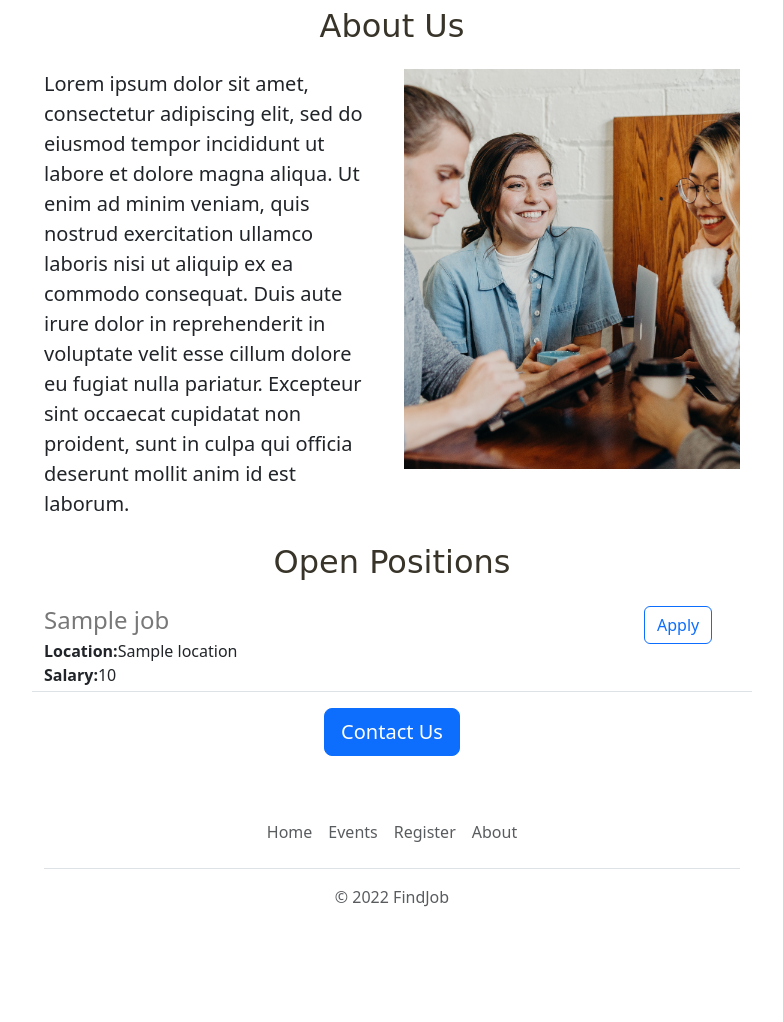
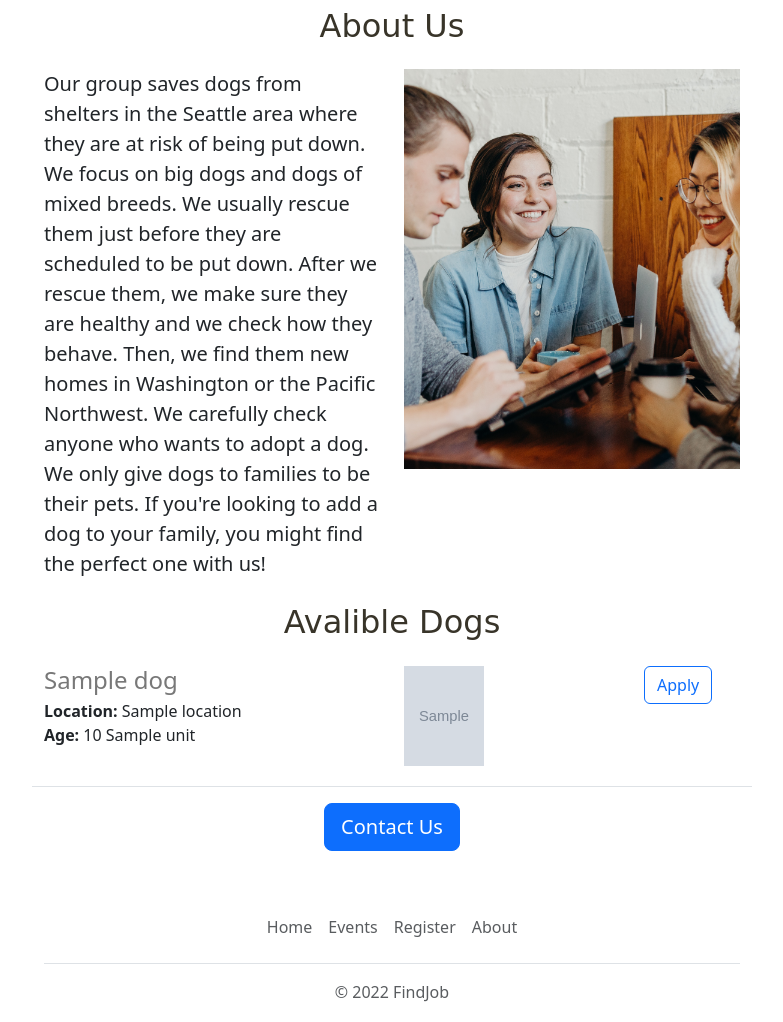
Before and after one commit to xuehuiyun/database-driven-career-application, a Flask app: template templates/home.html in a window 1280 px wide. Shown: the part 538-1560 px from the top of the page, without its empty margins (248-1031 px from the left). Before the commit the page ends 1445 px from the top, so only its background shows below. Run offline with Flask 3, Linux system fonts and the light colour scheme; the template is opened without the code that fills it: most values are stand-ins (such as "Sample title", 1, 10 or a date in 2020); grey boxes marked "Sample" are stand-in pictures.

Commit message:
updated nav.html

```diff
--- a/main.py
+++ b/main.py
@@ -1,21 +1,24 @@
 from flask import Flask, render_template,jsonify,request
-from database import load_jobs_from_db, load_job_from_db, add_information_to_db
+from database import load_dogs_from_db, add_information_to_db, load_dog_from_db
 app = Flask(__name__)
 
 @app.route('/')
 def hello_world():
-    jobs = load_jobs_from_db()
-    return render_template('home.html',jobs=jobs)
-@app.route('/api/jobs')
-def list_jobs():
-  return jsonify(jobs)
+    dogs = load_dogs_from_db()
+    return render_template('home.html', dogs=dogs)
+@app.route('/api/dogs')
+def list_dogs():
+    dogs = load_dogs_from_db()
+    return jsonify(dogs)
 
-@app.route("/job/<id>")
-def show_job(id):
-  job = load_job_from_db(id)
-  if not job:
+
+@app.route("/dog/<id>")
+def show_dog(id):
+  dog = load_dog_from_db(id)
+  if not dog:
     return "Not Found",404
-  return render_template('jobpage.html',job=job)
+  return render_template('dogpage.html',dog=dog)
+
 @app.route("/job/<id>/apply")
 def apply_to_job(id):
   data = request.args
--- a/templates/about.html
+++ b/templates/about.html
@@ -1,4 +1,4 @@
-<!DOCTYPE html>
+<!-- <!DOCTYPE html>
 <html>
   <head>
     <title>Home</title>
@@ -156,4 +156,4 @@
       </div>
     {% include 'footer.html' %}
   </body>
-</html>
+</html> -->
--- a/templates/application_submitted.html
+++ b/templates/application_submitted.html
@@ -1,4 +1,4 @@
-<!DOCTYPE html>
+<!-- <!DOCTYPE html>
 <html>
   <head>
     <title>Home</title>
@@ -49,4 +49,4 @@
     {% include 'footer.html' %}
       </div>
   </body>
-</html>
+</html> -->
--- /dev/null
+++ b/templates/dogitem.html
@@ -0,0 +1,20 @@
+<div class="border-bottom text__subcontent row">
+  <div class="col-6">
+    <h4>{{ dog.name }}</h4>
+    <div>
+      <b>Location:</b> {{ dog.location }}
+    </div>
+    <div>
+      {% if dog.age %}
+        <b>Age:</b> {{ dog.age }} {{ dog.unit }}
+      {% endif %}
+    </div>
+</div>
+  <div class="col-4">
+      <p> <img class="dogitem_image" src="{{dog.image_url}}"></p>
+  </div>
+
+   <div class="col-2">
+    <a href="/dog/{{dog['id']}}" type="button" class="btn btn-outline-primary">Apply</a>
+      </div>
+  </div>
--- a/templates/event.html
+++ b/templates/event.html
@@ -1,4 +1,4 @@
-<!DOCTYPE html>
+<!-- <!DOCTYPE html>
 <html>
   <head>
     <title>Home</title>
@@ -144,4 +144,4 @@
         </div>
       </div>
   </body>
-</html>
+</html> -->
--- a/templates/home.html
+++ b/templates/home.html
@@ -38,28 +38,34 @@
         object-fit: cover;
         object-position: center;
       }
+      .dogitem_image{
+        height: 100px;
+        width: 80px;
+        object-fit: cover;
+        object-position: center;
+      }
     </style>
   </head>
   <body>
      {%include 'nav.html' %}
     <div class="container">
-    <h1 class="text-center mt-2 mb-4">Find Jobs</h1>
+    <h1 class="text-center mt-2 mb-4">Dog Adoption</h1>
     <img class="img-fluid" src="/static/header.jpg" alt="header_image" >
     <h2 class="text-center mt-2 mb-4">About Us</h2>
       <div class="row">
       <div class="col-6">
-    <p class="lead">Lorem ipsum dolor sit amet, consectetur adipiscing elit, sed do eiusmod tempor incididunt ut labore et dolore magna aliqua. Ut enim ad minim veniam, quis nostrud exercitation ullamco laboris nisi ut aliquip ex ea commodo consequat. Duis aute irure dolor in reprehenderit in voluptate velit esse cillum dolore eu fugiat nulla pariatur. Excepteur sint occaecat cupidatat non proident, sunt in culpa qui officia deserunt mollit anim id est laborum.</p>
+    <p class="lead">Our group saves dogs from shelters in the Seattle area where they are at risk of being put down. We focus on big dogs and dogs of mixed breeds. We usually rescue them just before they are scheduled to be put down. After we rescue them, we make sure they are healthy and we check how they behave. Then, we find them new homes in Washington or the Pacific Northwest. We carefully check anyone who wants to adopt a dog. We only give dogs to families to be their pets. If you're looking to add a dog to your family, you might find the perfect one with us!</p>
         </div>
       <div class="col-6">
         <img class="content__image" src="/static/content.jpg" alt="working_together">
       </div>
         </div>
 
-    <h2 class="text-center mt-2 mb-4">Open Positions</h2>
+    <h2 class="text-center mt-2 mb-4">Avalible Dogs</h2>
 
     <p>
-      {% for job in jobs %}
-      {% include 'jobitem.html' %}
+      {% for dog in dogs %}
+      {% include 'dogitem.html' %}
       {% endfor %}
     </p>
     </p>
--- a/templates/jobitem.html
+++ /dev/null
@@ -1,18 +0,0 @@
-<div class="border-bottom text__subcontent row">
-  <div class="col-10">
-  <h4>
-  {{job.title}}
-    </h4>
-  <div>
-    <b>Location:</b>{{job.location}}
-  </div>
-  <div>
-    {% if job.salary%}
-    <b>Salary:</b>{{job.salary}}
-  {% endif %}
-  </div>
-    </div>
-  <div class="col-2">
-  <a href="/job/{{job['id']}}" type="button" class="btn btn-outline-primary">Apply</a>
-    </div>
-</div>
--- a/templates/nav.html
+++ b/templates/nav.html
@@ -1,45 +1,3 @@
-<!-- <head>
-  <style>
-    .header__menu {
-      background-color: black;
-
-    }
-    .main-header{
-      display: grid;
-      grid-template-columns: repeat(12, 1fr);
-    }
-    .main-header__logo{
-      grid-column: span4;
-    }
-    .main-header__conten{
-      grid-column: span8;
-    }
-  </style>
-</head>
-<body>
-
-
-<nav class="navbar bg-body-tertiary shadow p-3 mb-5 bg-body-tertiary rounded fixed-top bg-white main-header">
-  <div class="container-fluid main-header__logo">
-    <a class="navbar-brand" href="/">
-      <img src="/static/logo.jpg" alt="Logo" width="30" height="24" class="d-inline-block align-text-top">
-      Career Developments
-    </a>
-  </div>
-  <div class="main-header__content">
-  <ul class="header__menu">
-  <li class="header__item">
-      <button class="header__menu-button" type="button">Menu Items</button>
-      <ul class="header__submenu">
-          <li class="header__submenu-item"><a class="header__submenu-link" href="./index.html">Homepage</a></li>
-          <li class="header__submenu-item"><a class="header__submenu-link" href="./about.html">About Us</a></li>
-          <li class="header__submenu-item"><a class="header__submenu-link" href="./register.html">Sign Up</a></li>
-      </ul>
-  </li>
-    </div>
-</nav>
-  </body> -->
-
 
 <div class="card text-center">
   <div class="card-header">
@@ -61,7 +19,7 @@
   <div class="card-body">
     <a class="navbar-brand" href="/">
       <img src="/static/logo.jpg" alt="Logo" width="30" height="24" class="d-inline-block align-text-top">
-      Career Developments
+      dog adoption
     </a>
   </div>
 </div>
--- a/templates/register_form.html
+++ b/templates/register_form.html
@@ -1,4 +1,4 @@
-<!DOCTYPE html>
+<!-- <!DOCTYPE html>
 <html>
   <head>
     <title>Home</title>
@@ -63,4 +63,4 @@
     {% include 'footer.html' %}
       </div>
   </body>
-</html>
+</html> -->
```
Also changed, not shown: database.py (+17 -16 lines), templates/dogpage.html (added, +66 -0 lines), static/logo.jpg, static/samoyed.jpg (added), 2 other files.
